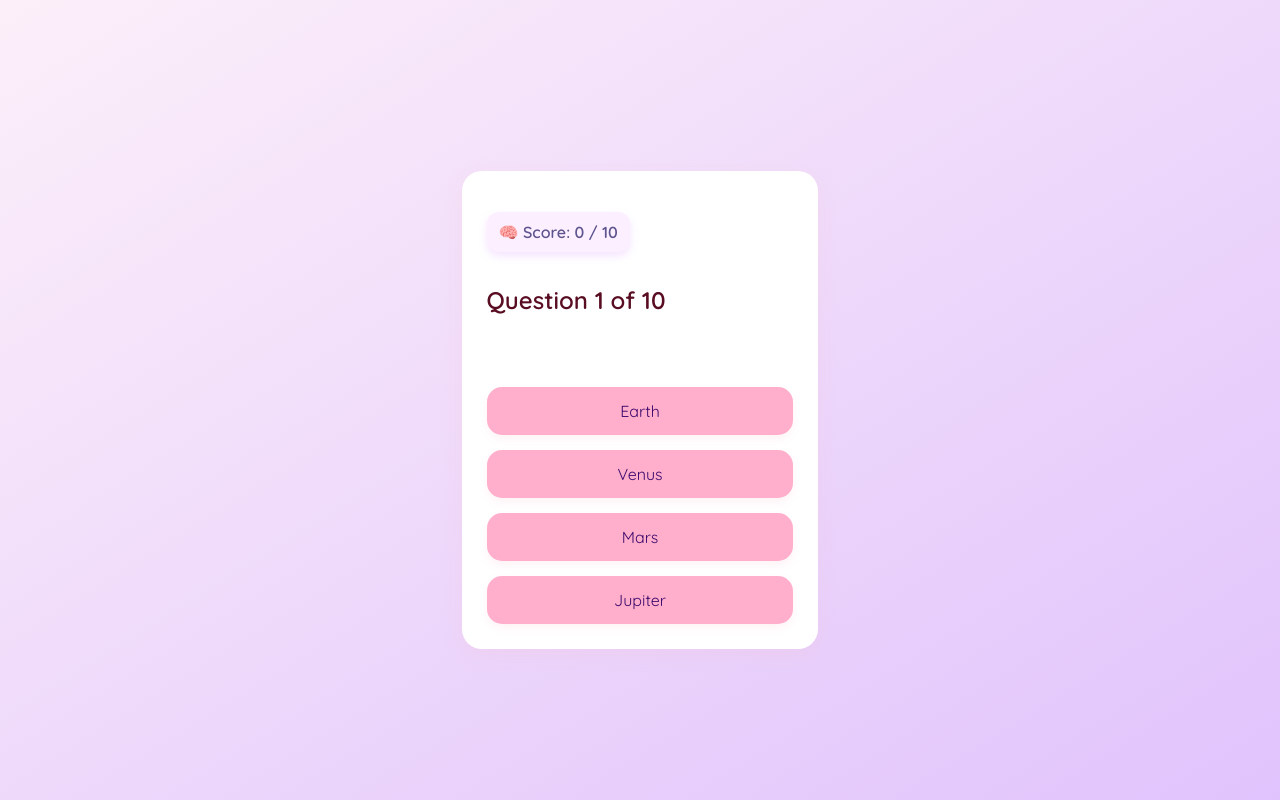
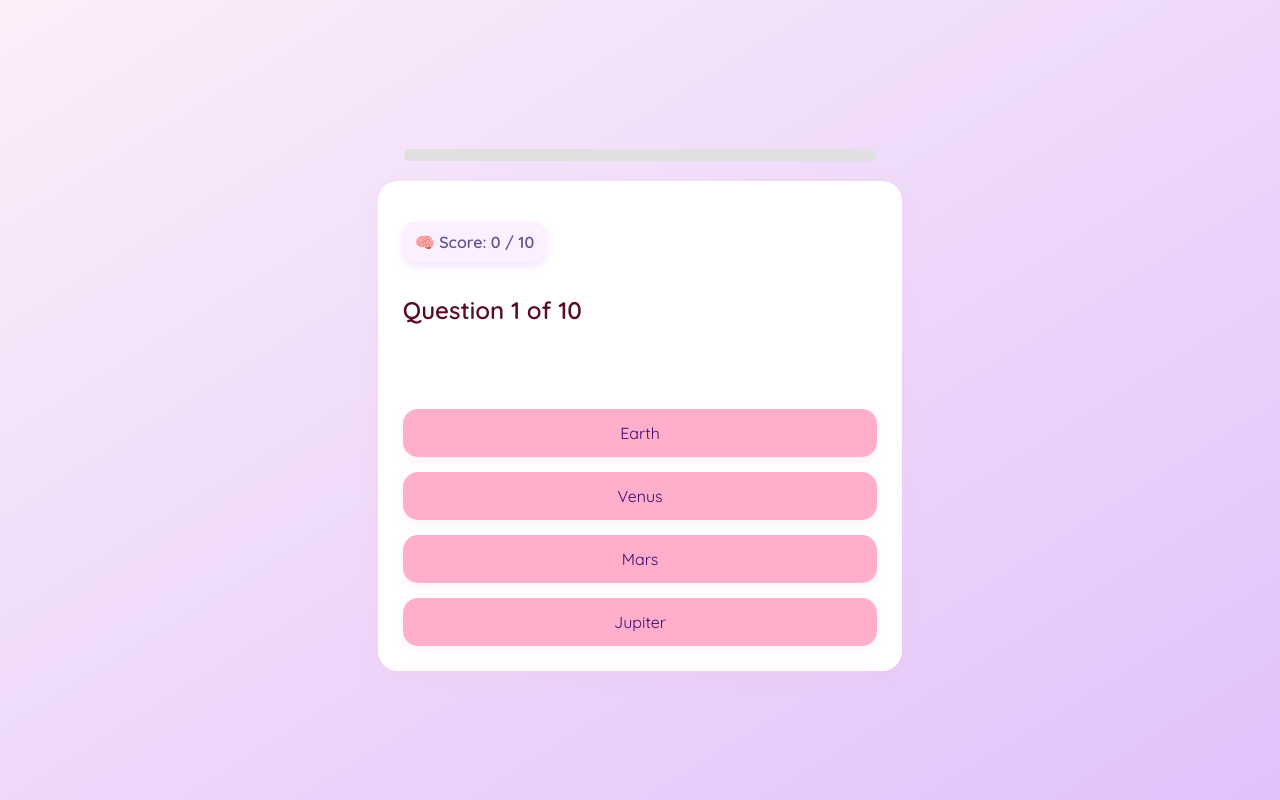
Before and after one commit to anushkaagr-2006/Mind-Muse, a React (Vite) app: page / in a window 1280 px wide. Both pictures are taken after a click on the button "▶️ Start Quiz". Built offline with nearby package versions, Linux system fonts and the light colour scheme.

Commit message:
changed the font colour

```diff
--- a/src/App.css
+++ b/src/App.css
@@ -315,3 +315,24 @@ body {
   -webkit-font-smoothing: antialiased;
   text-rendering: optimizeLegibility;
 }
+.progress-container {
+  width: 90%;
+  background-color: #e0e0e0;
+  border-radius: 12px;
+  height: 12px;
+  margin: 20px auto 10px auto;
+  overflow: hidden;
+}
+
+.progress-bar {
+  height: 100%;
+  background: linear-gradient(90deg, #6a11cb 0%, #2575fc 100%);
+  border-radius: 12px;
+  transition: width 0.4s ease-in-out;
+}
+.question-text {
+  color: #ffffff; /* White text so it's visible on dark bg */
+  font-size: 24px;
+  font-weight: bold;
+  margin-top: 20px;
+}
--- a/src/App.jsx
+++ b/src/App.jsx
@@ -137,6 +137,13 @@ const [showRules, setShowRules] = useState(false);
       ) : (
         // ❓ QUIZ SCREEN
         <AnimatePresence mode="wait">
+          <div className="progress-container">
+  <div
+    className="progress-bar"
+    style={{ width: `${((currentQuestion + 1) / questions.length) * 100}%` }}
+  ></div>
+</div>
+
           <motion.div
             key={currentQuestion}
             className="question-box"
@@ -147,7 +154,7 @@ const [showRules, setShowRules] = useState(false);
           >
             <p className="score-tracker">🧠 Score: {score} / {questions.length}</p>
             <h2>Question {currentQuestion + 1} of {questions.length}</h2>
-            <p>{questions[currentQuestion].question}</p>
+            <p className="question-text">{questions[currentQuestion].question}</p>
 
             <div className="options">
               {questions[currentQuestion].options.map((option, index) => (
```
